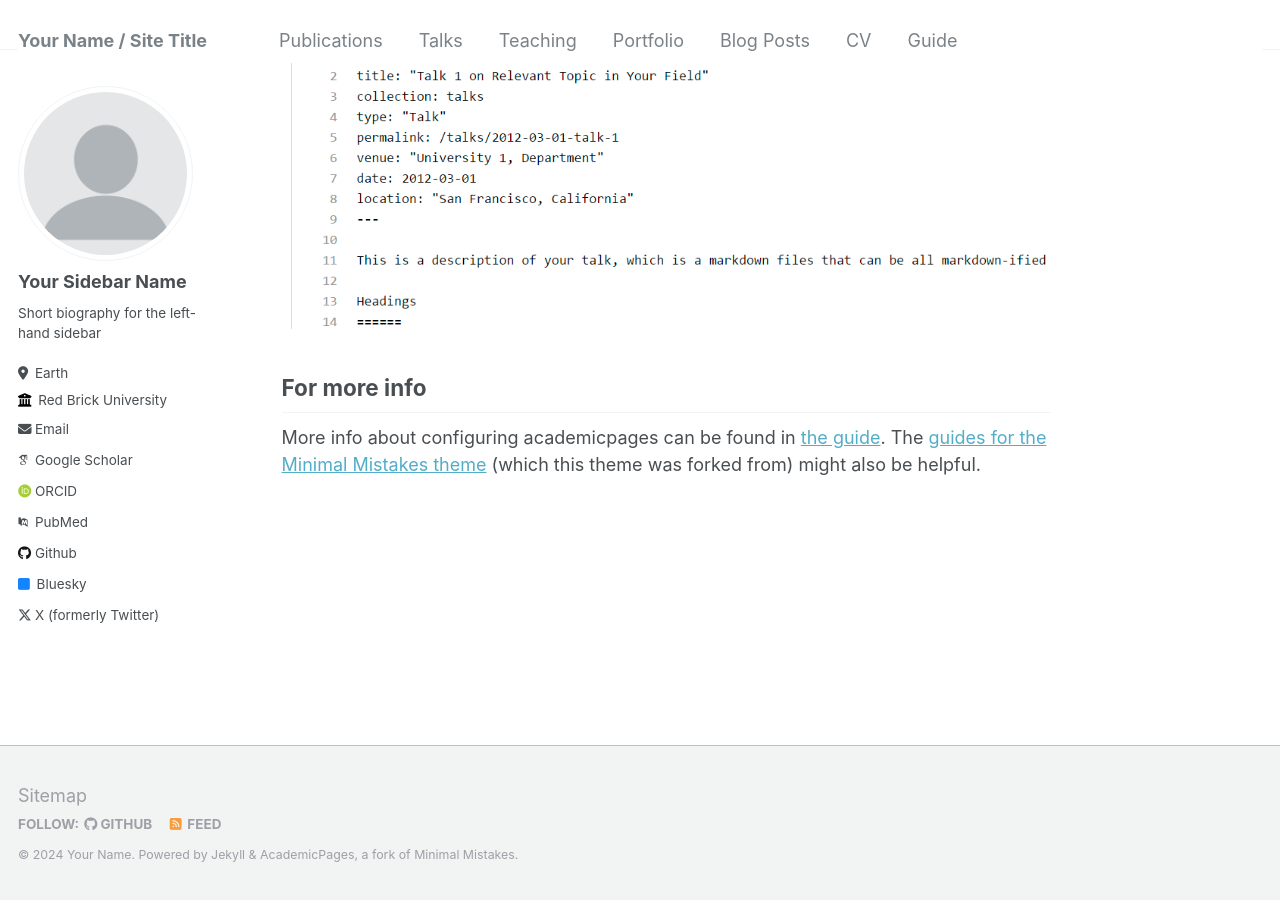
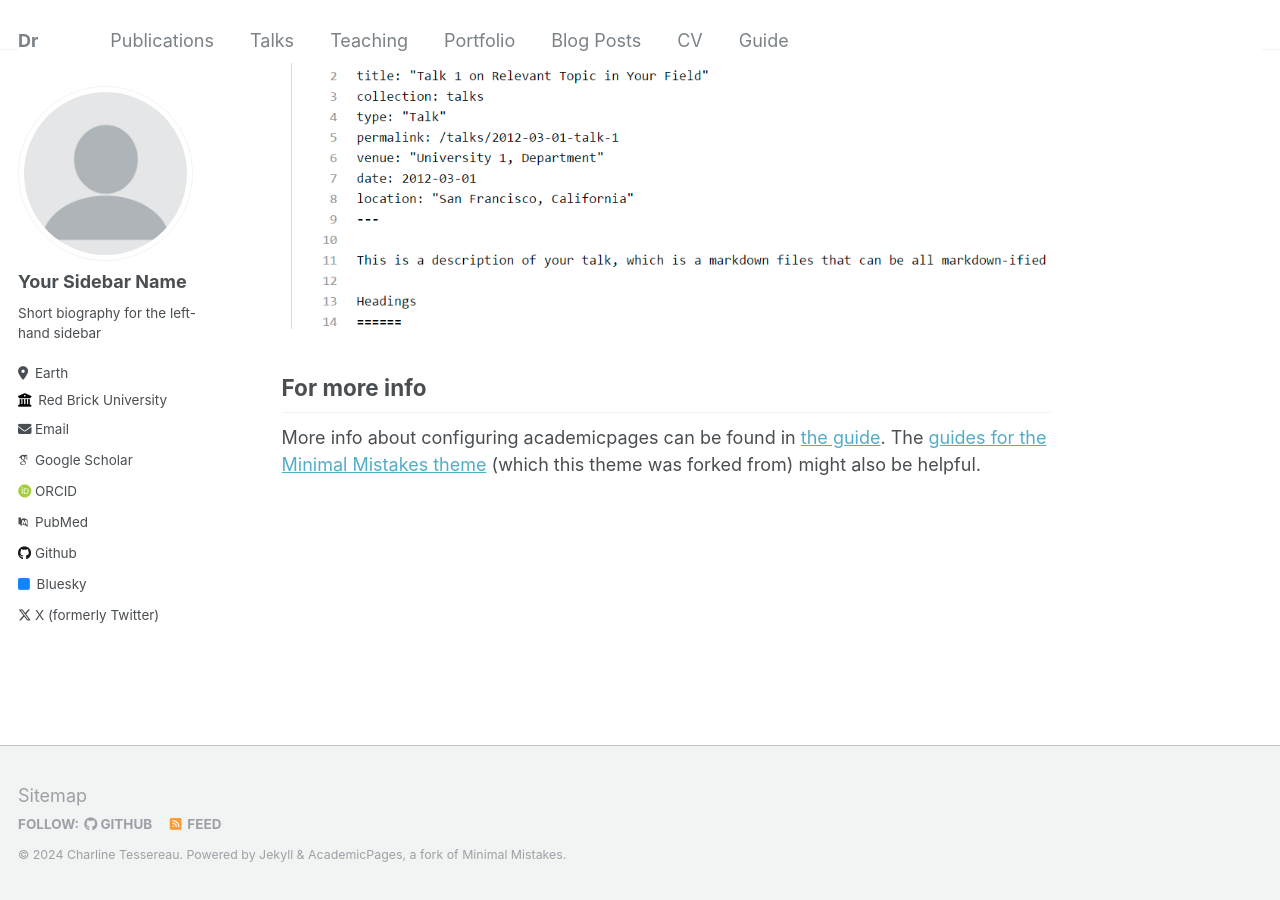
Before and after one commit to charlinetess/personal_page, a Jekyll site: the page built from _pages/about.md, in a window 1280 px wide and 900 px high, scrolled down 2640 px. Built offline with Jekyll 4.4.1, drawn with Linux system fonts in a browser that asks for light colours; some web fonts are replaced.

Commit message:
Update _config.yml

```diff
--- a/_config.yml
+++ b/_config.yml
@@ -8,10 +8,10 @@
 
 # Basic Site Settings
 locale                   : "en-US"
-title                    : "Your Name / Site Title"
+title                    : "Dr"
 title_separator          : "-"
-name                     : &name "Your Name"
-description              : &description "personal description"
+name                     : &name "Charline Tessereau"
+description              : &description ""
 url                      : https://academicpages.github.io # the base hostname & protocol for your site e.g. "https://mmistakes.github.io"
 baseurl                  : "" # the subpath of your site, e.g. "/blog"
 repository               : "academicpages/academicpages.github.io"
@@ -32,9 +32,9 @@ author:
 
   # Academic websites
   arxiv            : # URL - Update with the correct link to your profile
-  googlescholar    : "https://scholar.google.com/citations?user=PS_CX0AAAAAJ"
+  googlescholar    : "https://scholar.google.com/citations?user=XPTJG6wAAAAJ&hl=en&authuser=1"
   impactstory      : # URL
-  orcid            : "http://orcid.org/yourorcidurl"
+  orcid            : "https://orcid.org/my-orcid?orcid=0000-0002-0385-2802"
   pubmed           : "https://www.ncbi.nlm.nih.gov/pubmed/?term=john+snow"
   researchgate     : # URL
 
@@ -64,7 +64,7 @@ author:
   steam            : # Username
   telegram         : # URL
   tumblr           : # Username
-  twitter          : "UniofOxford"  # Replace this with your X / Twitter handle
+  twitter          : "@Charline_Tess"  # Replace this with your X / Twitter handle
   vine             : # Username
   weibo            : # Username
   wikipedia        : # Username
```
